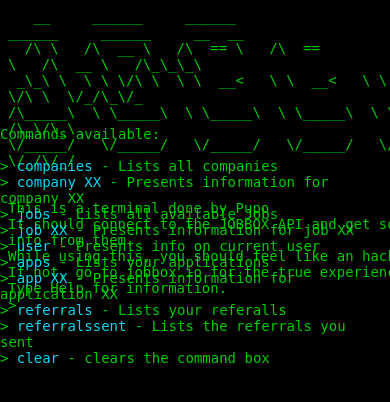
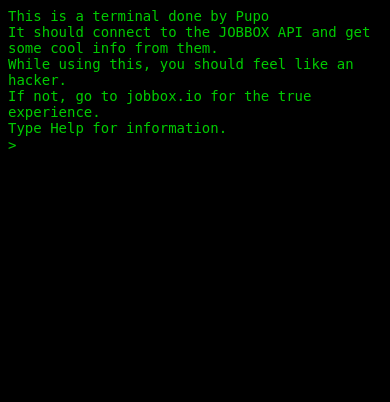
Before and after one commit to PupoSDC/Jobbox-CMD, a PHP site: page / in a window 390 px wide; the page is wider, and only the part inside the window is pictured. Shown: the top 402 px of that part. Run offline with PHP 8.4, Linux system fonts and the light colour scheme; some libraries are stand-ins or nearby versions.

Commit message:
mobile friendly
it adds a little bit of mobile compatibility be removing the side bar
and the logo when they dont fit anymore

```diff
--- a/index.php
+++ b/index.php
@@ -28,6 +28,7 @@
     		}
       .header {	padding-bottom: 15px;}
 
+
       .container {max-width: 920px; margin: auto;}
       .terminal_holder {
       	float:left;
@@ -50,10 +51,14 @@
       a:visited {
         color: #ccc;
       }
-      @media screen and (max-width: 621px) {
+      @media (max-width: 940px) {
         .header {
           font-size: 6px;
-        }
+          }
+        .slide{ visibility: hidden;}
+              }
+      @media (max-width: 600px) {
+        .logo{ font-size:0; visibility: hidden;}
       }
       input { background-color: transparent;  color: #ffffff;  border: none; outline: none; color: #00CB00; font-size: 14px; font-family: monospace;}
     </style>
@@ -67,13 +72,15 @@
 
   	<div class="terminal_holder" id="terminal_holder">
 
-
+    <div class="logo">
 		&nbsp;&nbsp;&nbsp;__&nbsp;&nbsp;&nbsp;&nbsp;&nbsp;______&nbsp;&nbsp;&nbsp;&nbsp;&nbsp;______&nbsp;&nbsp;&nbsp;&nbsp; ______&nbsp;&nbsp;&nbsp;&nbsp;&nbsp;______&nbsp;&nbsp;&nbsp;&nbsp;&nbsp;__&nbsp;&nbsp;__&nbsp;&nbsp;&nbsp;&nbsp;&nbsp;&nbsp;&nbsp;&nbsp;&nbsp;&nbsp;&nbsp;&nbsp;&nbsp;&nbsp;<br>
 		&nbsp;&nbsp;/\&nbsp;\&nbsp;&nbsp; /\&nbsp;&nbsp;__&nbsp;\&nbsp;&nbsp;&nbsp;/\&nbsp;&nbsp;==&nbsp;\&nbsp;&nbsp;&nbsp;/\&nbsp;&nbsp;== \&nbsp;&nbsp;&nbsp;/\&nbsp;&nbsp;__&nbsp;\&nbsp;&nbsp;&nbsp;/\_\_\_\<br>
 		&nbsp;_\_\&nbsp;\&nbsp;&nbsp;\&nbsp;\&nbsp;\/\&nbsp;\&nbsp;&nbsp;\&nbsp;\&nbsp;&nbsp;__&lt;&nbsp;&nbsp;&nbsp;\&nbsp;\&nbsp;&nbsp;__&lt;&nbsp;&nbsp;&nbsp;\&nbsp;\ \/\&nbsp;\&nbsp;&nbsp;\/_/\_\/_<br>
 		/\_____\&nbsp;&nbsp;\&nbsp;\_____\&nbsp;&nbsp;\&nbsp;\_____\&nbsp;&nbsp;\&nbsp;\_____\&nbsp;&nbsp;\&nbsp;\_____\&nbsp;&nbsp; /\_\/\_\<br>
 		\/_____/&nbsp;&nbsp; \/_____/&nbsp;&nbsp;&nbsp;\/_____/&nbsp;&nbsp;&nbsp;\/_____/&nbsp;&nbsp;&nbsp;\/_____/&nbsp;&nbsp; \/_/\/_/<br><br><br>
-		This is a terminal done by Pupo
+		</div>
+
+    This is a terminal done by Pupo
 		<br>It should connect to the JOBBOX API and get some cool info from them.
 		<br> While using this, you should feel like an hacker.
 		<br> If not, go to jobbox.io for the true experience.
```
